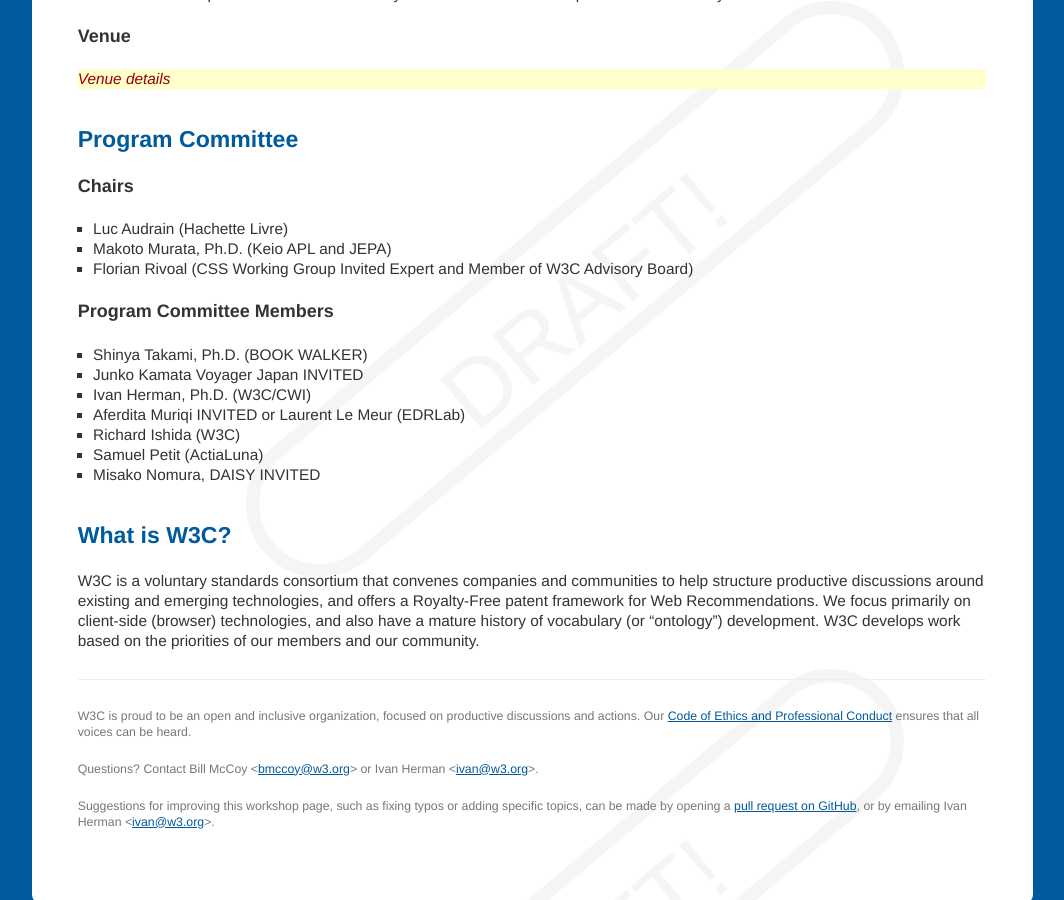
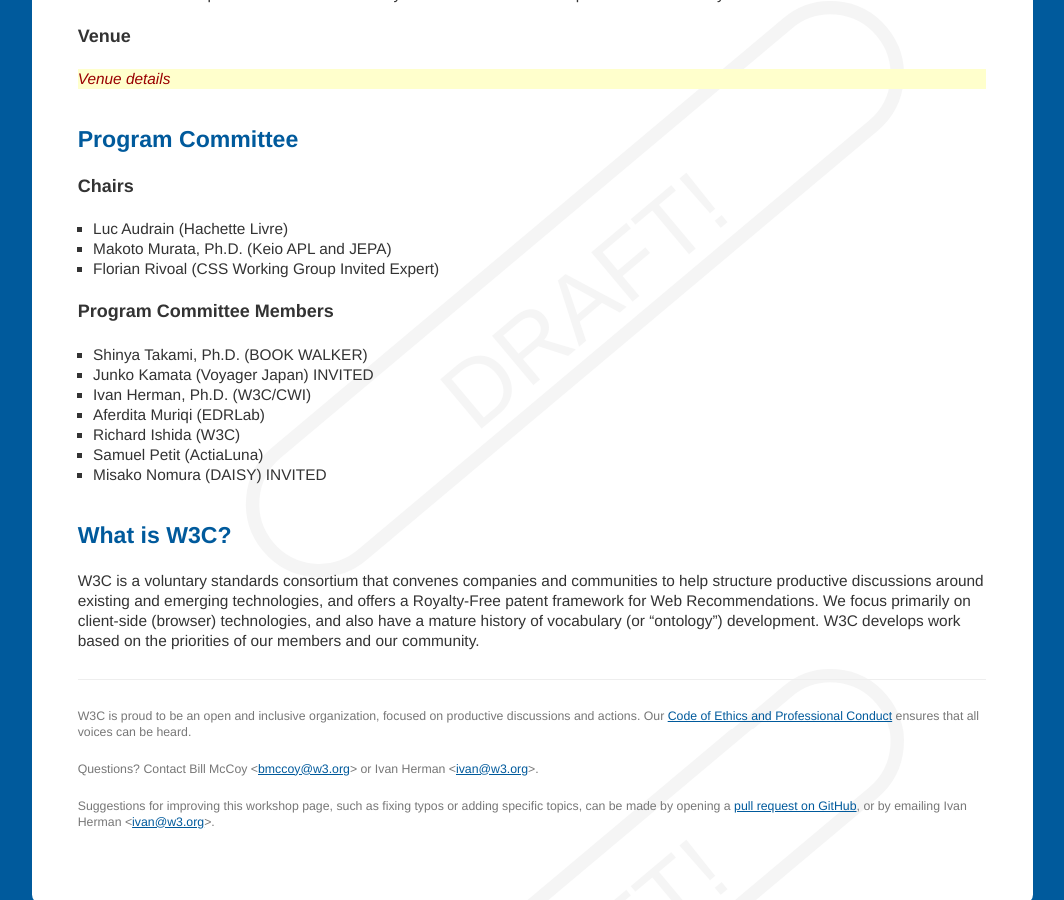
Before and after one commit to w3c/tokyo18-workshop, a Jekyll site: the page built from cfp.md, in a window 1280 px wide and 900 px high, scrolled down 2789 px. Shown: the whole window, without its empty margins (108-1172 px from the left). Built offline with Jekyll 4.4.1, drawn with Linux system fonts in a browser that asks for light colours; our own code applies the rules of GitHub Pages for plain Markdown files; some of the changed text lies outside the part shown.

Commit message:
add link to expression of interest WBS

```diff
--- a/cfp.md
+++ b/cfp.md
@@ -48,7 +48,7 @@ Suggestions for further workshop topics? Submit a [pull request on GitHub](https
 
 Attendance is free for all invited participants and is open to the public, whether or not W3C members.
 
-If you wish to express interest in attending, please fill out the request to participate form (<span class="todo">WBS to be done</span>. We want to fill the room with people with practical experience of both Web and VR technologies.
+If you wish to express interest in attending, please fill out the [Expression of Interest Form](https://www.w3.org/2002/09/wbs/1/2018publayoutws/). We want to fill the room with people with practical experience of both Web and VR technologies.
 
 Because the venue can accommodate unfortunately only 90 attendees, you must receive an acceptance email in order to attend. Also, be sure to keep an eye on [these important dates](#dates).
 
@@ -102,18 +102,18 @@ Venue details
 
 * Luc Audrain (Hachette Livre)
 * Makoto Murata, Ph.D. (Keio APL and JEPA)
-* Florian Rivoal (CSS Working Group Invited Expert and Member of W3C Advisory Board)
+* Florian Rivoal (CSS Working Group Invited Expert)
 
 
 ### Program Committee Members
 
 * Shinya Takami, Ph.D. (BOOK WALKER)
-* Junko Kamata Voyager Japan INVITED
+* Junko Kamata (Voyager Japan) INVITED
 * Ivan Herman, Ph.D.  (W3C/CWI)
-* Aferdita Muriqi INVITED or Laurent Le Meur (EDRLab)
+* Aferdita Muriqi (EDRLab)
 * Richard Ishida (W3C)
 * Samuel Petit (ActiaLuna)
-* Misako Nomura, DAISY INVITED
+* Misako Nomura (DAISY) INVITED
 
 ## What is W3C?
 
```
